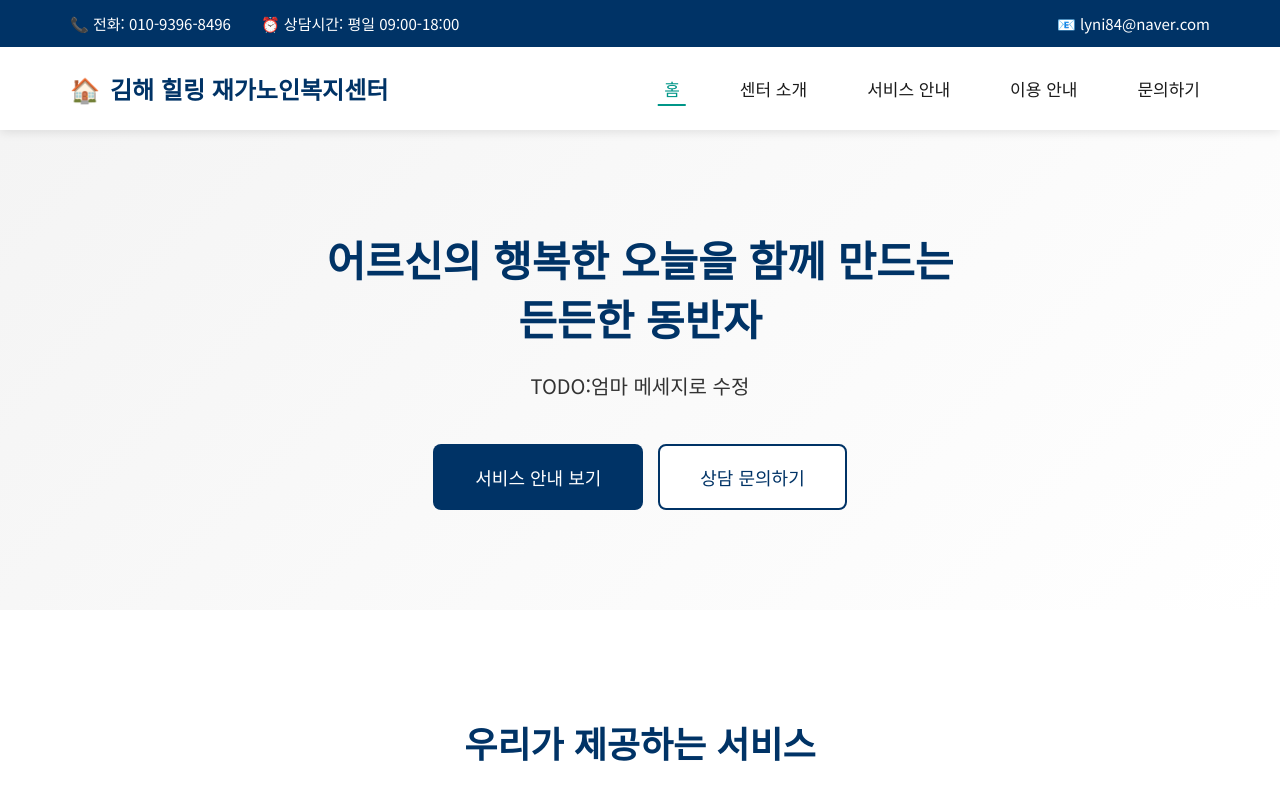
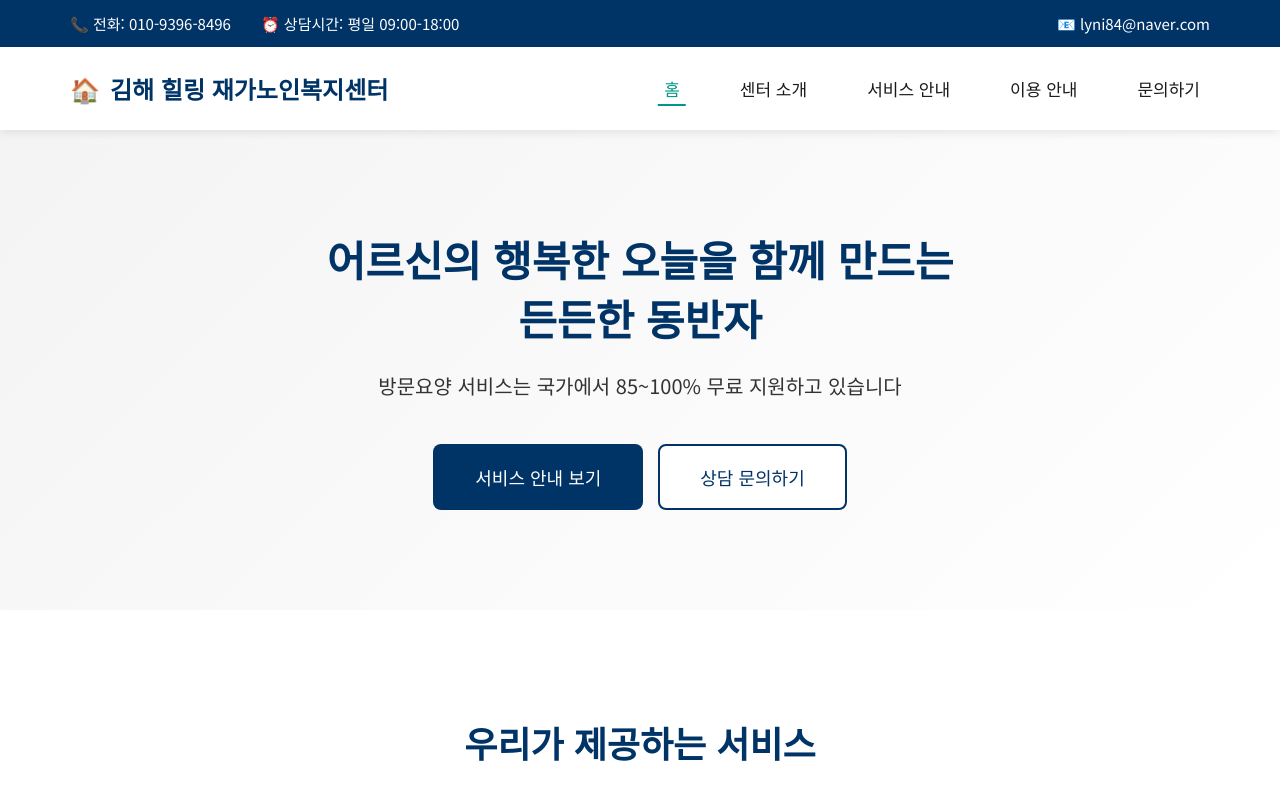
Before and after one commit to ujunja/health-website, a Nuxt app: page / in a window 1280 px wide. Shown: the top 800 px of the page. Built offline with nearby package versions, Linux system fonts and the light colour scheme.

Commit message:
main logo

```diff
--- a/components/HeroSection.vue
+++ b/components/HeroSection.vue
@@ -2,7 +2,7 @@
   <div class="hero">
     <div class="container">
       <h1>어르신의 행복한 오늘을 함께 만드는<br>든든한 동반자</h1>
-      <p>TODO:엄마 메세지로 수정</p>
+      <p>방문요양 서비스는 국가에서 85~100% 무료 지원하고 있습니다</p>
       <div class="hero-buttons">
         <NuxtLink to="/services" class="btn btn-primary">서비스 안내 보기</NuxtLink>
         <NuxtLink to="/contact" class="btn btn-secondary">상담 문의하기</NuxtLink>
```
